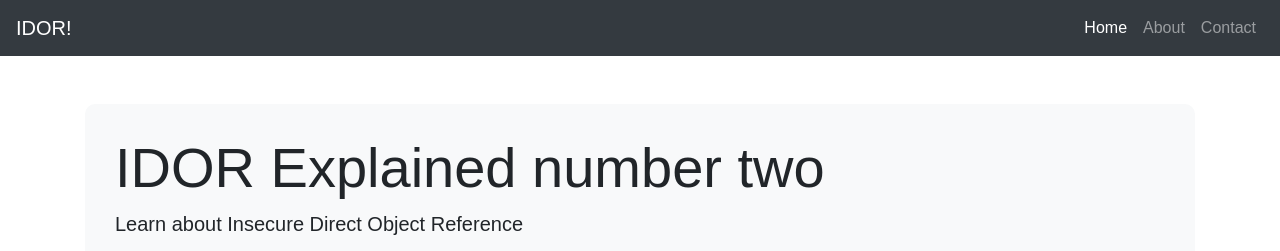
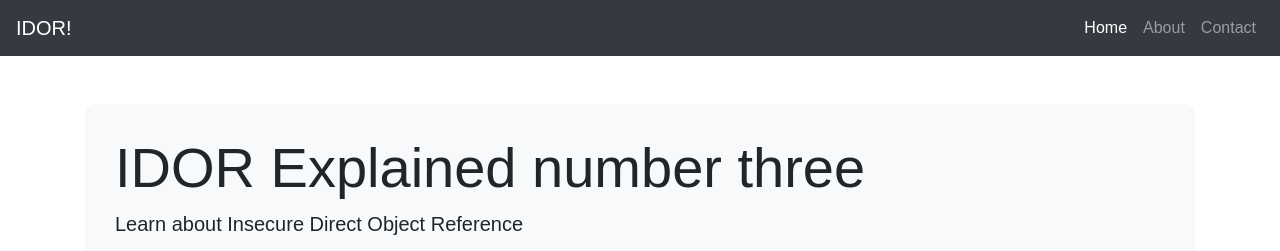
Before and after one commit to ThePirateKingATMSK/412proj5, a plain HTML site: page index.html in a window 1280 px wide. Shown: the top 251 px of the page. Drawn offline with nearby package versions, Linux system fonts and the light colour scheme.

Commit message:
zxcvvaszc

```diff
--- a/index.html
+++ b/index.html
@@ -30,7 +30,7 @@
 
     <div class="container mt-5">
         <div class="jumbotron">
-            <h1 class="display-4">IDOR Explained number two</h1>
+            <h1 class="display-4">IDOR Explained number three</h1>
             <p class="lead">Learn about Insecure Direct Object Reference</p>
             <hr class="my-4">
             <p>IDOR is a type of access control vulnerability that involves me doing a lot of googling during a HackTheBox challenge and feeling dumb till I get the hang of it. It's sneaky and fun once you get it though.</p>
```
